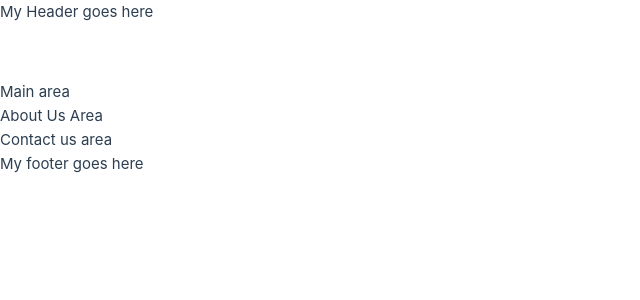
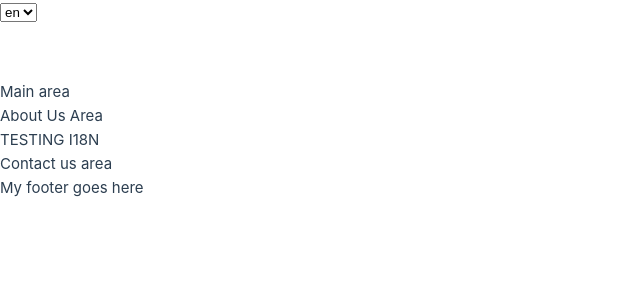
Before and after one commit to magnus-thor/glacier-paradise, a Vue app: page / in a window 1280 px wide. Shown: the top 300 px of the page, without its empty margins (0-640 px from the left). Built offline with nearby package versions, Linux system fonts and the light colour scheme.

Commit message:
Setup locale

```diff
--- a/package.json
+++ b/package.json
@@ -11,7 +11,8 @@
     "lint": "eslint . --ext .vue,.js,.jsx,.cjs,.mjs --fix --ignore-path .gitignore"
   },
   "dependencies": {
-    "vue": "^3.2.31"
+    "vue": "^3.2.31",
+    "vue-i18n": "^9.2.0-beta.34"
   },
   "devDependencies": {
     "@rushstack/eslint-patch": "^1.1.0",
--- a/src/components/aboutUs.vue
+++ b/src/components/aboutUs.vue
@@ -1,9 +1,14 @@
 <template>
-  <div>About Us Area</div>
+  <div>
+    About Us Area
+    <div>{{ $t('message') }}</div>
+  </div>
 </template>
 <script>
 export default {
   name: "AboutUsArea",
 };
 </script>
-<style lang="sass"></style>
+<style lang="sass">
+
+</style>
--- a/src/components/myHeader.vue
+++ b/src/components/myHeader.vue
@@ -1,9 +1,21 @@
 <template>
-  <div>My Header goes here</div>
+  <div>
+    <div class="locale-changer">
+      <select v-model="$i18n.locale">
+        <option
+          v-for="locale in $i18n.availableLocales"
+          :key="`locale-${locale}`"
+          :value="locale"
+        >{{ locale }}</option>
+      </select>
+    </div>
+  </div>
 </template>
 <script>
 export default {
   name: "MyHeader",
 };
 </script>
-<style lang="sass"></style>
+<style lang="sass">
+
+</style>
--- /dev/null
+++ b/src/i18n.js
@@ -0,0 +1,12 @@
+import { createI18n } from 'vue-i18n';
+import locales from './locales'
+
+
+const i18n = createI18n({
+  legacy: false,
+  locale: 'en',
+  fallbackLocale: 'is',
+  messages: locales,
+});
+
+export default i18n;
--- /dev/null
+++ b/src/locales/en.json
@@ -0,0 +1,3 @@
+{
+  "message": "TESTING I18N"
+}
--- /dev/null
+++ b/src/locales/index.js
@@ -0,0 +1,7 @@
+import en from './en.json'
+import is from './is.json'
+
+export default {
+  'en': en,
+  'is': is,
+}
--- /dev/null
+++ b/src/locales/is.json
@@ -0,0 +1,3 @@
+{
+  "message": "PRUFA I18N"
+}
--- a/src/main.js
+++ b/src/main.js
@@ -1,4 +1,7 @@
 import { createApp } from "vue";
 import App from "./App.vue";
+import i18n from './i18n.js';
 
-createApp(App).mount("#app");
+const app = createApp(App)
+app.use(i18n);
+app.mount("#app");
```
Also changed, not shown: 1 other file (tests, documents, lock files or other folders).
